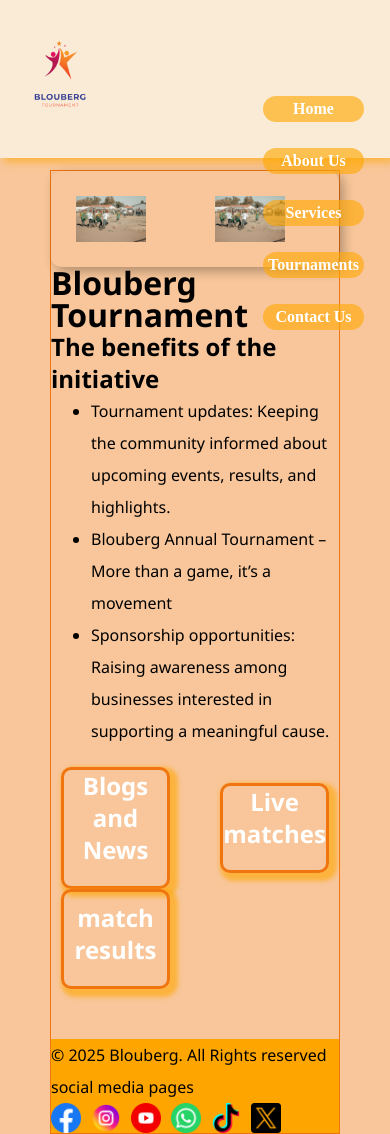
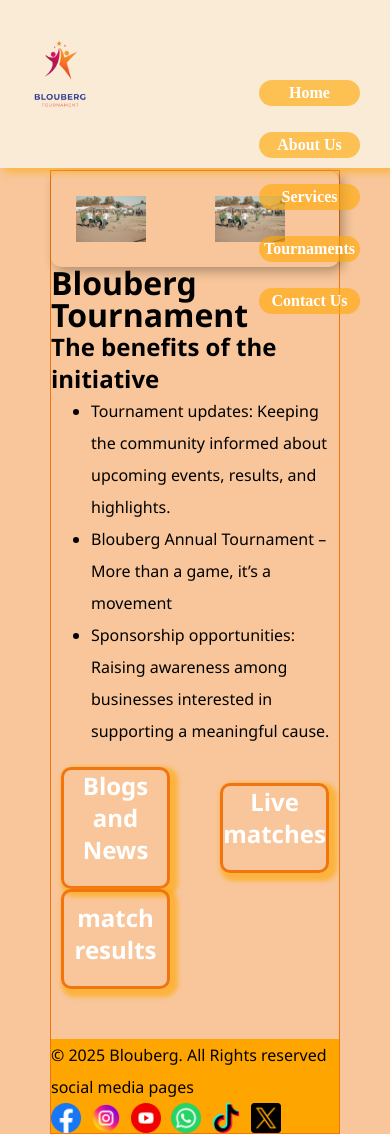
Before and after one commit to Naks702/Blouberg-Tournament, a plain HTML site: page Index.html in a window 390 px wide. Drawn offline with Linux system fonts and the light colour scheme; files whose address does not match are found by name.

Commit message:
last commit

```diff
--- a/styles/main.css
+++ b/styles/main.css
@@ -82,6 +82,7 @@ header{
     position: relative;
     /* z-index: 1000; */
     width: 80px;
+    margin-bottom: 10px;
     height: auto;
 }
 .form-containers{
@@ -435,14 +436,23 @@ img{
 
 }
 
-
+.menuMobiDiv{
+    display: none;
+}
 @media(max-width:600px){
  img{
     width: 100%;
     height: auto;
  }
  .mainNavContainer{
-   display: grid;
+  display: grid;
+  flex-direction: row;
+  align-items: flex-end;
+  position: absolute;
+  top: 60px;
+  right: 10px;
+  padding: 10px;
+  z-index: 999;
 
  }
 
```
Also changed, not shown: Services.html (+1 -1 lines).
